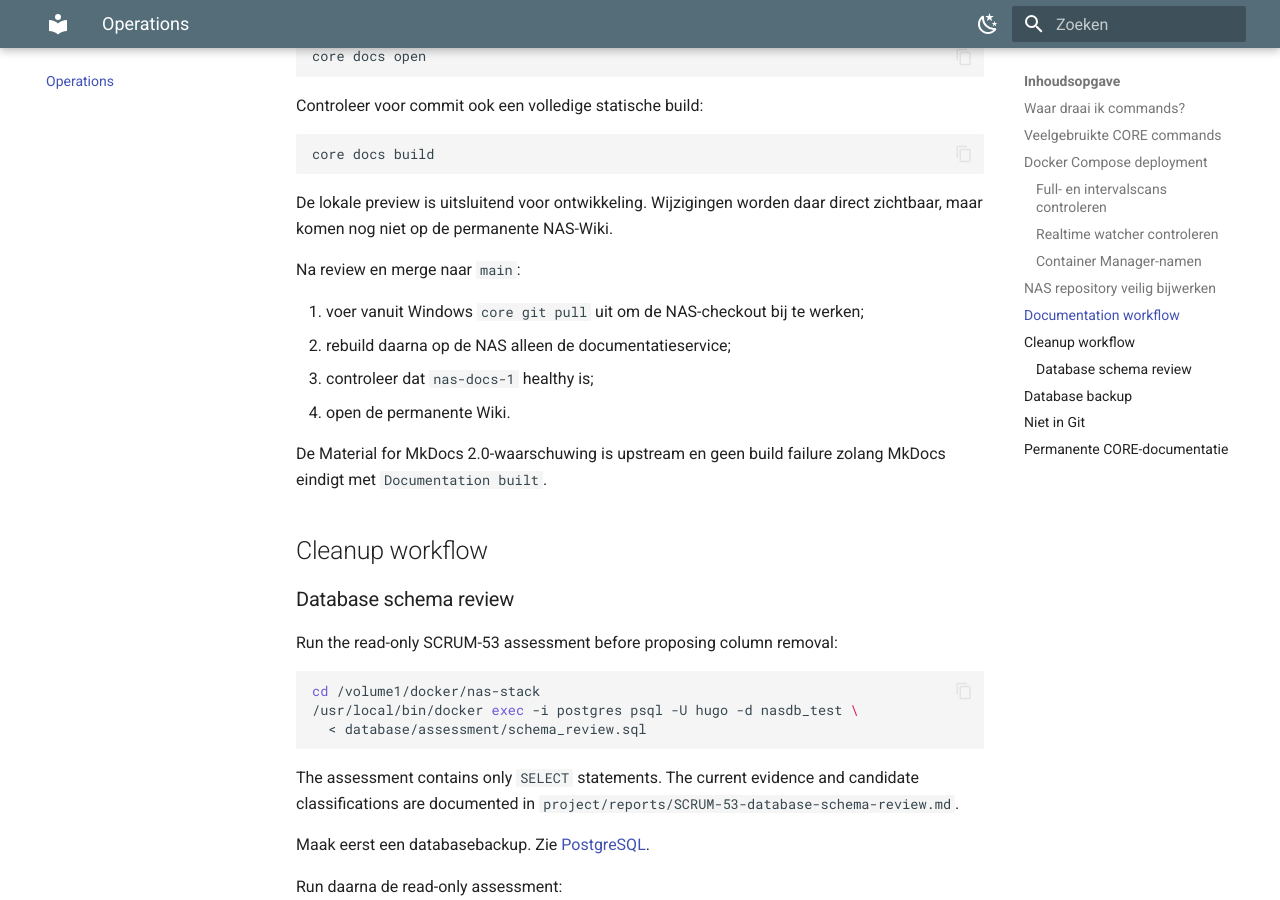
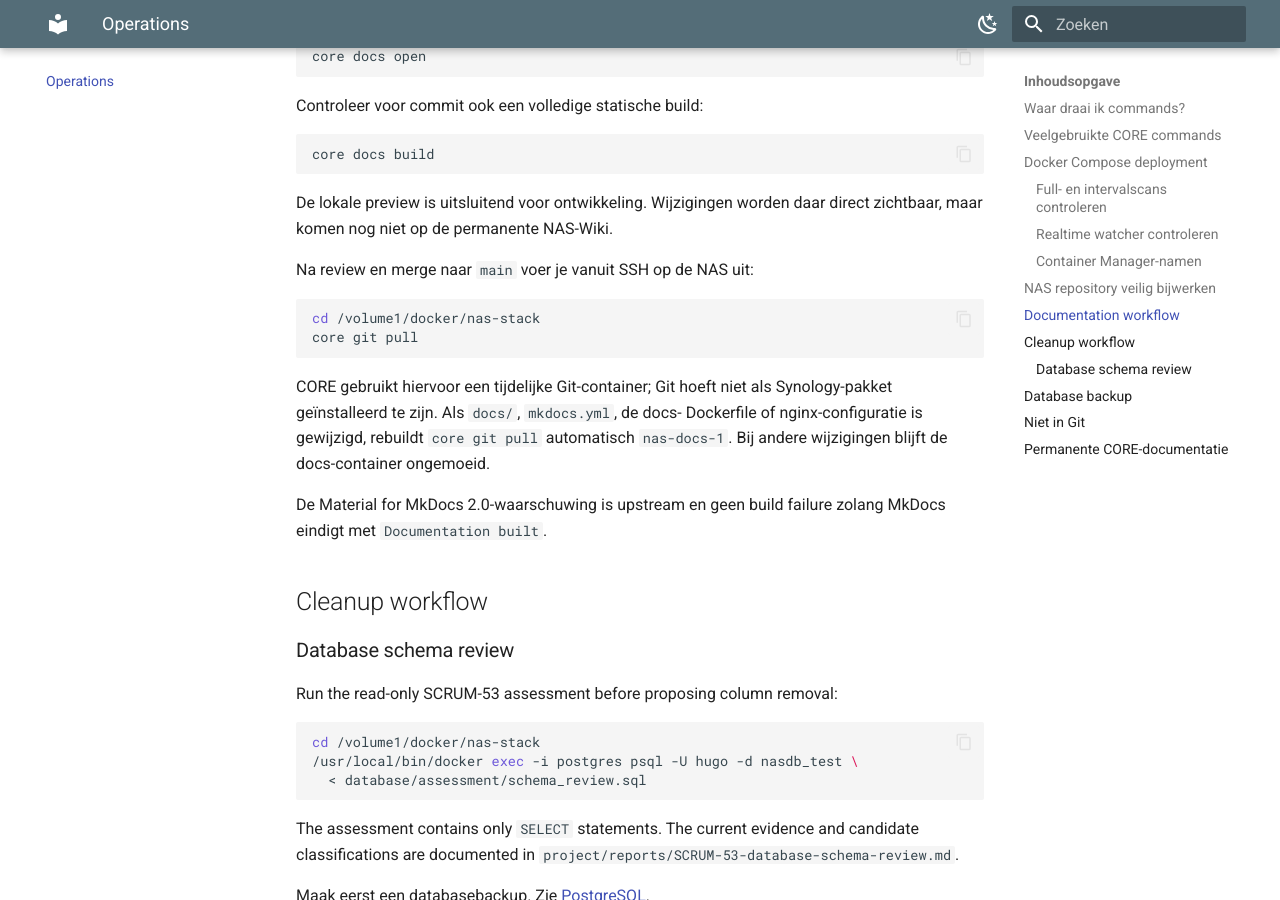
Before and after one commit to hugcoding/core-platform, an MkDocs documentation site: the page built from docs/wiki/operations.md, in a window 1280 px wide and 900 px high, scrolled down 4069 px. Built offline with MkDocs 1.6.1 and Material for MkDocs 9.7.7, drawn with Linux system fonts in a browser that asks for light colours; some of the changed text lies outside the part shown.

Commit message:
CORE run Git pull and docs deploy from NAS

````diff
--- a/docs/wiki/operations.md
+++ b/docs/wiki/operations.md
@@ -184,12 +184,18 @@
 De lokale preview is uitsluitend voor ontwikkeling. Wijzigingen worden daar
 direct zichtbaar, maar komen nog niet op de permanente NAS-Wiki.
 
-Na review en merge naar `main`:
+Na review en merge naar `main` voer je vanuit SSH op de NAS uit:
 
-1. voer vanuit Windows `core git pull` uit om de NAS-checkout bij te werken;
-2. rebuild daarna op de NAS alleen de documentatieservice;
-3. controleer dat `nas-docs-1` healthy is;
-4. open de permanente Wiki.
+```bash
+cd /volume1/docker/nas-stack
+core git pull
+```
+
+CORE gebruikt hiervoor een tijdelijke Git-container; Git hoeft niet als
+Synology-pakket geïnstalleerd te zijn. Als `docs/`, `mkdocs.yml`, de docs-
+Dockerfile of nginx-configuratie is gewijzigd, rebuildt `core git pull`
+automatisch `nas-docs-1`. Bij andere wijzigingen blijft de docs-container
+ongemoeid.
 
 De Material for MkDocs 2.0-waarschuwing is upstream en geen build failure
 zolang MkDocs eindigt met `Documentation built`.
@@ -311,9 +317,7 @@
 
 ```bash
 cd /volume1/docker/nas-stack
-docker compose build docs
-docker compose up -d --force-recreate docs
-docker compose ps docs
+core docs deploy
 ```
 
 Hierdoor worden lokale conceptwijzigingen nooit automatisch gepubliceerd.
````
Also changed, not shown: docs/wiki/configuration.md (+10 -4 lines), 3 other files.
